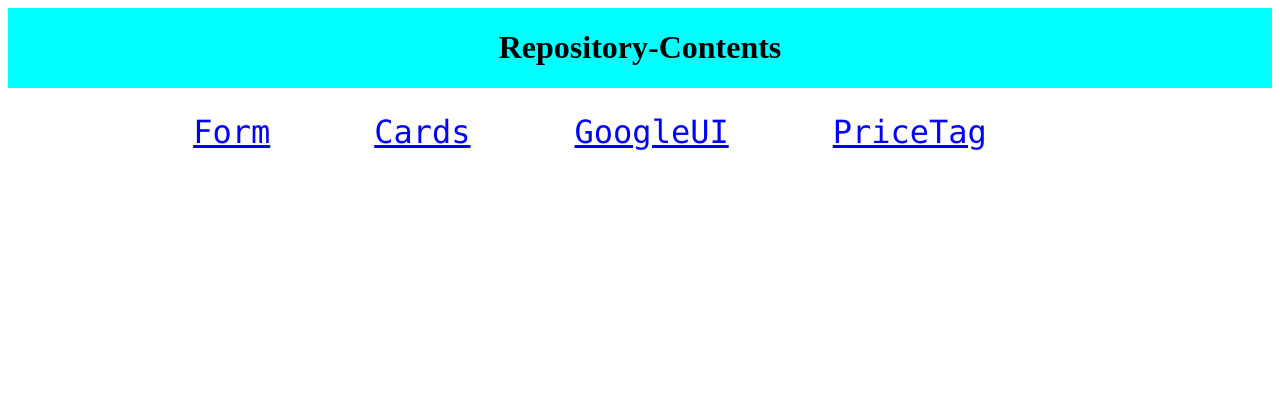
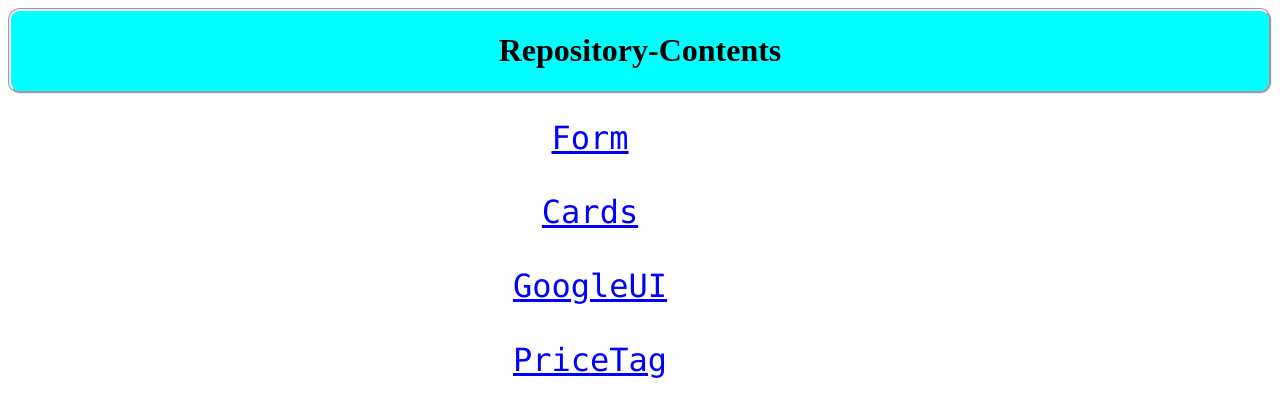
Before and after one commit to abhi3k/FrontendAssignments, a plain HTML site: page index.html in a window 1280 px wide. Drawn offline with Linux system fonts and the light colour scheme.

Commit message:
dislay correct

```diff
--- a/index.html
+++ b/index.html
@@ -7,18 +7,21 @@
     <title>Contents</title>
     <style>
         .container{
-            display: flex;
+            /* display: flex; */
             background-color: aqua;
+            border-radius: 12px;
+            border-style: groove;
             text-align: center;
+            flex-wrap: wrap;
         }
         .container *{
             flex: 1;
-            flex-direction: column;
+            /* flex-direction: column; */
         }
         .works > div{
             margin: 25px;
             text-align: center;
-            flex-wrap: wrap;
+            /* flex-wrap: wrap; */
         }
         .works a{
             margin-right: 100px;
@@ -40,10 +43,10 @@
     </div>
     <div class="works">
         <div>
-        <a href="https://abhi3k.github.io/FrontendAssignments/Assignment-1/index.html" target="blank">Form</a>
-        <a href="https://abhi3k.github.io/FrontendAssignments/Assignment-2/index.html" target="blank">Cards</a>
-        <a href="https://abhi3k.github.io/FrontendAssignments/Google/index.html" target="blank">GoogleUI</a>
-        <a href="https://abhi3k.github.io/FrontendAssignments/DeliciousApples/index.html" target="blank">PriceTag</a>
+        <a href="https://abhi3k.github.io/FrontendAssignments/Assignment-1/index.html" target="blank">Form</a> <br><br><br>
+        <a href="https://abhi3k.github.io/FrontendAssignments/Assignment-2/index.html" target="blank">Cards</a> <br><br><br>
+        <a href="https://abhi3k.github.io/FrontendAssignments/Google/index.html" target="blank">GoogleUI</a> <br><br><br>
+        <a href="https://abhi3k.github.io/FrontendAssignments/DeliciousApples/index.html" target="blank">PriceTag</a> <br><br><br>
     </div>
     </div>
 </body>
```
